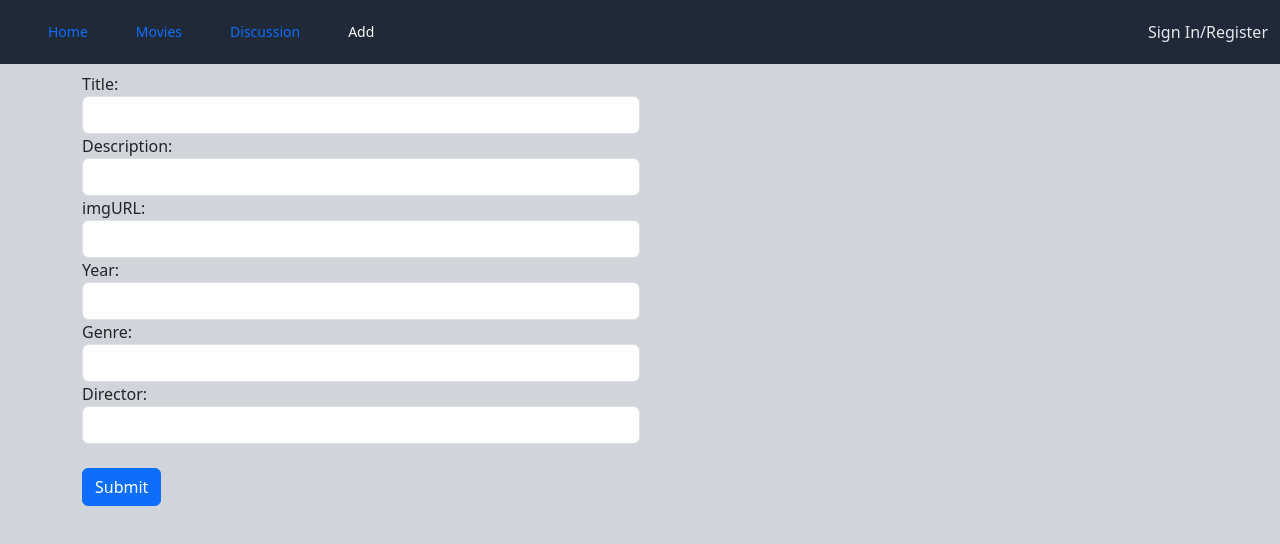
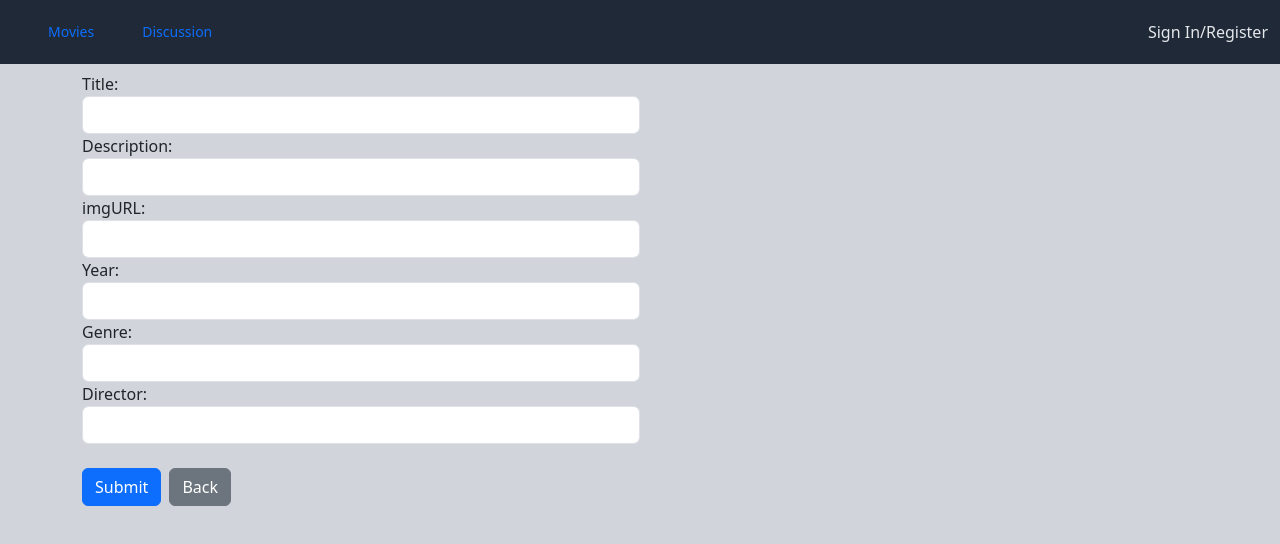
Before and after one commit to ysk345/moviedb, a React (Create React App) app in the folder frontend/: page /add in a window 1280 px wide. Shown: the top 544 px of the page. Built offline with nearby package versions, Linux system fonts and the light colour scheme.

Commit message:
Remove "add" link from navbar "Add movie" button on MovieList page Add "Back" button in movie form

```diff
--- a/frontend/src/App.js
+++ b/frontend/src/App.js
@@ -2,13 +2,13 @@ import "./index.css";
 import { BrowserRouter, Routes, Route } from "react-router-dom";
 //import components and pages
 import Header from "./components/Header";
-import Home from "./pages/Home";
 import MovieList from "./pages/MovieList";
 import Discussions from "./pages/Discussions";
 import MovieDetails from "./pages/MovieDetails";
 import AddMovie from "./components/AddMovie";
 import EditMovie from "./components/EditMovie";
 import { AuthProvider } from "./contexts/AuthContext";
+
 //Frontend Routing
 function App() {
   return (
@@ -16,7 +16,6 @@ function App() {
       <BrowserRouter>
         <Header>
           <Routes>
-            <Route path="/" element={<Home />} />
             <Route path="/movie/:id" element={<MovieDetails />} />
             <Route path="/movielist" element={<MovieList />} />
             <Route path="/discussion" element={<Discussions />} />
--- a/frontend/src/components/AddMovie.js
+++ b/frontend/src/components/AddMovie.js
@@ -1,5 +1,6 @@
 import React, { Component } from "react";
 import axios from "axios";
+import {Link} from 'react-router-dom';
 
 export default class AddMovie extends Component {
   constructor(props) {
@@ -164,6 +165,11 @@ export default class AddMovie extends Component {
             <button type="submit" class="btn btn-primary">
               Submit
             </button>
+
+            <Link to="/movielist">
+            <button class="btn btn-secondary ms-2">Back</button>
+            </Link>
+
           </form>
         </div>
       </div>
--- a/frontend/src/components/EditMovie.js
+++ b/frontend/src/components/EditMovie.js
@@ -1,5 +1,5 @@
 import React, { useState, useEffect } from "react";
-import { useParams } from "react-router-dom";
+import { useParams, Link } from "react-router-dom";
 import axios from "axios";
 
 const EditMovie = () => {
@@ -110,9 +110,13 @@ const EditMovie = () => {
             />
           </div>
 
-          <button type="submit" className="btn btn-primary">
+          <button type="submit" className="btn btn-primary mt-2">
             Submit
           </button>
+
+          <Link to="/movielist">
+            <button class="btn btn-secondary ms-2 mt-2">Back</button>
+          </Link>
         </form>
       </div>
     </div>
--- a/frontend/src/components/Header.js
+++ b/frontend/src/components/Header.js
@@ -10,10 +10,10 @@ import { useAuth } from "../contexts/AuthContext";
 
 //routes for nav bar
 const navigation = [
-  { name: "Home", href: "/" },
+  //{ name: "Home", href: "/" },
   { name: "Movies", href: "/movielist" },
   { name: "Discussion", href: "/discussion" },
-  { name: "Add", href: "/add" },
+  //{ name: "Add", href: "/add" },
 ];
 
 export default function Header(props) {
--- a/frontend/src/index.js
+++ b/frontend/src/index.js
@@ -2,6 +2,7 @@ import React from "react";
 import ReactDOM from "react-dom/client";
 import App from "./App";
 import "bootstrap/dist/css/bootstrap.min.css";
+import "bootstrap/dist/js/bootstrap.bundle.min";
 
 const root = ReactDOM.createRoot(document.getElementById("root"));
 root.render(
--- a/frontend/src/pages/Home.js
+++ /dev/null
@@ -1,11 +0,0 @@
-import TeamLogo from "../img/group_logo.png";
-
-export default function Home() {
-    return (
-        <div className="place-content-center">
-        <h1 className="place-content-center text-center">Movie Database</h1>
-        <h2>Developed By:</h2>
-        <img src={TeamLogo} alt="TeamLogo" width="400"/>
-        </div>
-    );
-}
--- a/frontend/src/pages/MovieList.js
+++ b/frontend/src/pages/MovieList.js
@@ -3,6 +3,9 @@ import axios from "axios";
 import Movie from "../components/Movie"; // Update this path if necessary
 import DeleteModal from "../components/DeleteModal";
 import { useAuth } from "../contexts/AuthContext";
+import {Link} from 'react-router-dom';
+import TeamLogo from "../img/group_logo.png";
+
 const MovieList = () => {
   const [movies, setMovies] = useState([]);
   const [isModalOpen, setIsModalOpen] = useState(false);
@@ -62,8 +65,21 @@ const MovieList = () => {
       />
     ));
   };
+
   return (
     <>
+
+    <h1 className="text-center">Movie Database</h1>
+
+    {/* Button to add movie */}
+      <div style={{textAlign: "center", margin: "auto"}}>
+        <Link to="/add" >
+        <button type="button" className="btn btn-primary">Add A Movie</button>
+        </Link>
+      </div>
+      <br/>
+
+    {/* Table displaying all movies */}
       <table className="table">
         <thead>
           <tr>
@@ -77,6 +93,13 @@ const MovieList = () => {
         </thead>
         <tbody>{renderMovieList()}</tbody>
       </table>
+
+      <footer className="text-center mx-auto">
+        <p>Developed By:</p>
+        <img src={TeamLogo} alt="TeamLogo" width="300" className="mx-auto" />
+      </footer>
+
+
       {isModalOpen && selectedMovie !== null && (
         <DeleteModal
           movie={selectedMovie}
@@ -84,8 +107,10 @@ const MovieList = () => {
           onDelete={() => deleteMovie(selectedMovie._id)}
         />
       )}
+
     </>
   );
+
 };
 
 export default MovieList;
```
